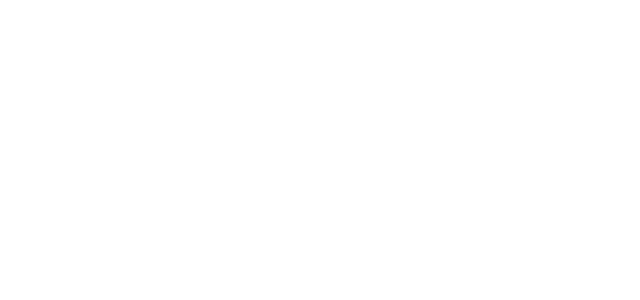
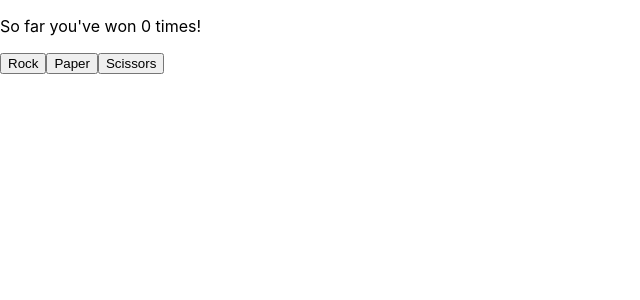
Before and after one commit to bcarrol2/rpsg, a React (Create React App) app in the folder rock_paper_scissors/: page / in a window 1280 px wide. Shown: the top 300 px of the page, without its empty margins (0-640 px from the left). Built offline with nearby package versions, Linux system fonts and the light colour scheme.

Commit message:
react hooks added for wins, losses, and draws

```diff
--- a/rock_paper_scissors/src/App.js
+++ b/rock_paper_scissors/src/App.js
@@ -1,10 +1,17 @@
-import React from 'react';
+import React, { useState } from 'react';
 import './App.css';
 
 function App() {
+  const [wins, setWins] = useState(0);
+  const [losses, setLosses] = useState(0);
+  const [draws, setDraws] = useState(0);
+
   return (
     <div className="main">
-
+      <p>So far you've won {wins} times!</p>
+      <button onClick={() => setWins(wins + 1)}>Rock</button>
+      <button>Paper</button>
+      <button>Scissors</button>
     </div>
   );
 }
```
